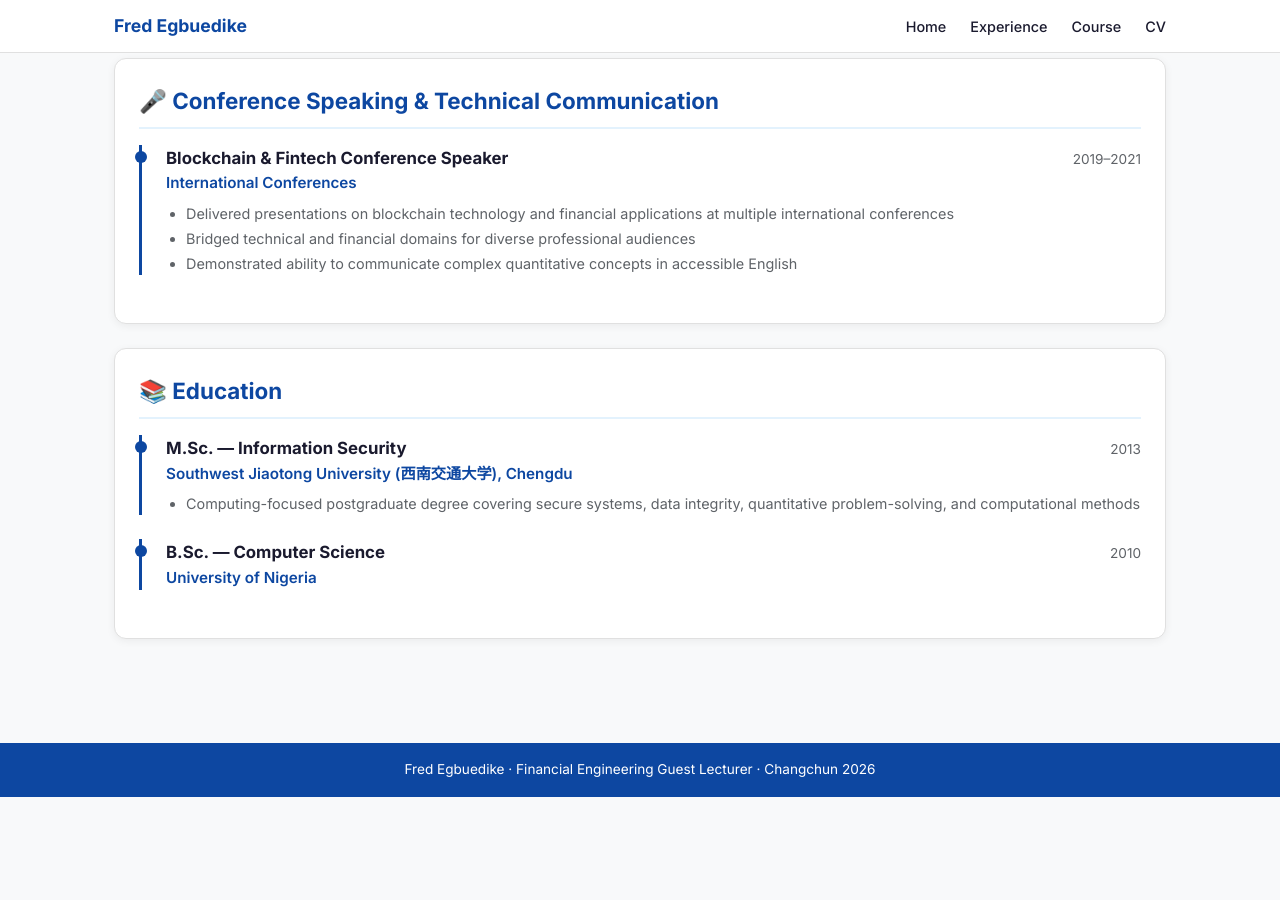
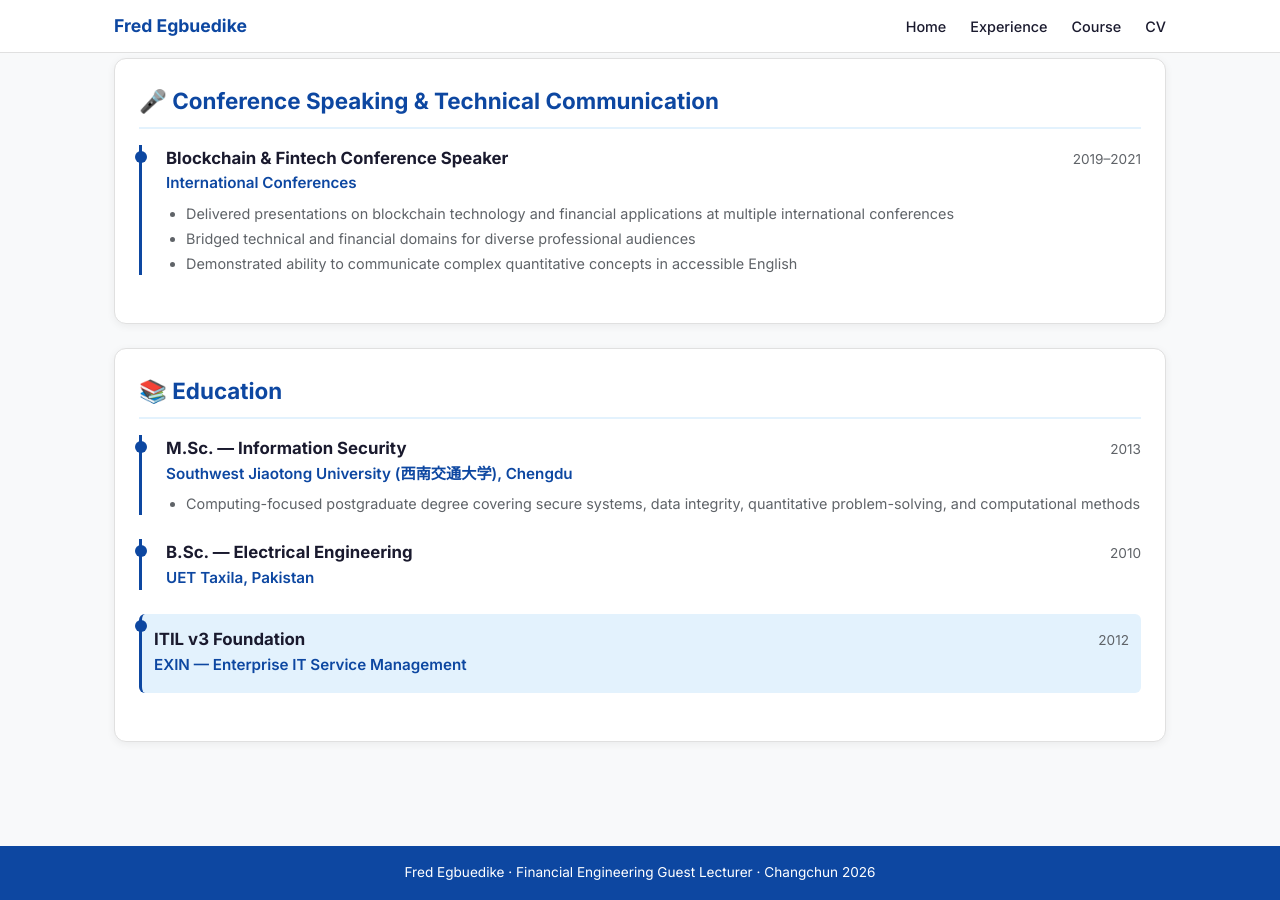
Before and after one commit to Fredilly/financial-engineering-lecturer, a Jekyll site: the page built from experience.md, in a window 1280 px wide and 900 px high, scrolled down 985 px. Built offline with Jekyll 4.4.1, drawn with Linux system fonts in a browser that asks for light colours; before the commit the page ends 1782 px from its top, so only the background shows below that.

Commit message:
Update experience.md

```diff
--- a/experience.md
+++ b/experience.md
@@ -135,10 +135,20 @@ title: "Teaching & Professional Experience — Fred Egbuedike"
   <div class="timeline-item">
     <div class="timeline-header">
       <div>
-        <div class="timeline-title">B.Sc. — Computer Science</div>
-        <div class="timeline-company">University of Nigeria</div>
+        <div class="timeline-title">B.Sc. — Electrical Engineering</div>
+        <div class="timeline-company">UET Taxila, Pakistan</div>
       </div>
       <div class="timeline-dates">2010</div>
     </div>
   </div>
+
+  <div class="timeline-item" style="background: #e3f2fd; padding: 12px; border-radius: 6px; margin-top: 8px; border-left: 3px solid var(--primary);">
+    <div class="timeline-header">
+      <div>
+        <div class="timeline-title">ITIL v3 Foundation</div>
+        <div class="timeline-company">EXIN — Enterprise IT Service Management</div>
+      </div>
+      <div class="timeline-dates">2012</div>
+    </div>
+  </div>
 </div>
```
